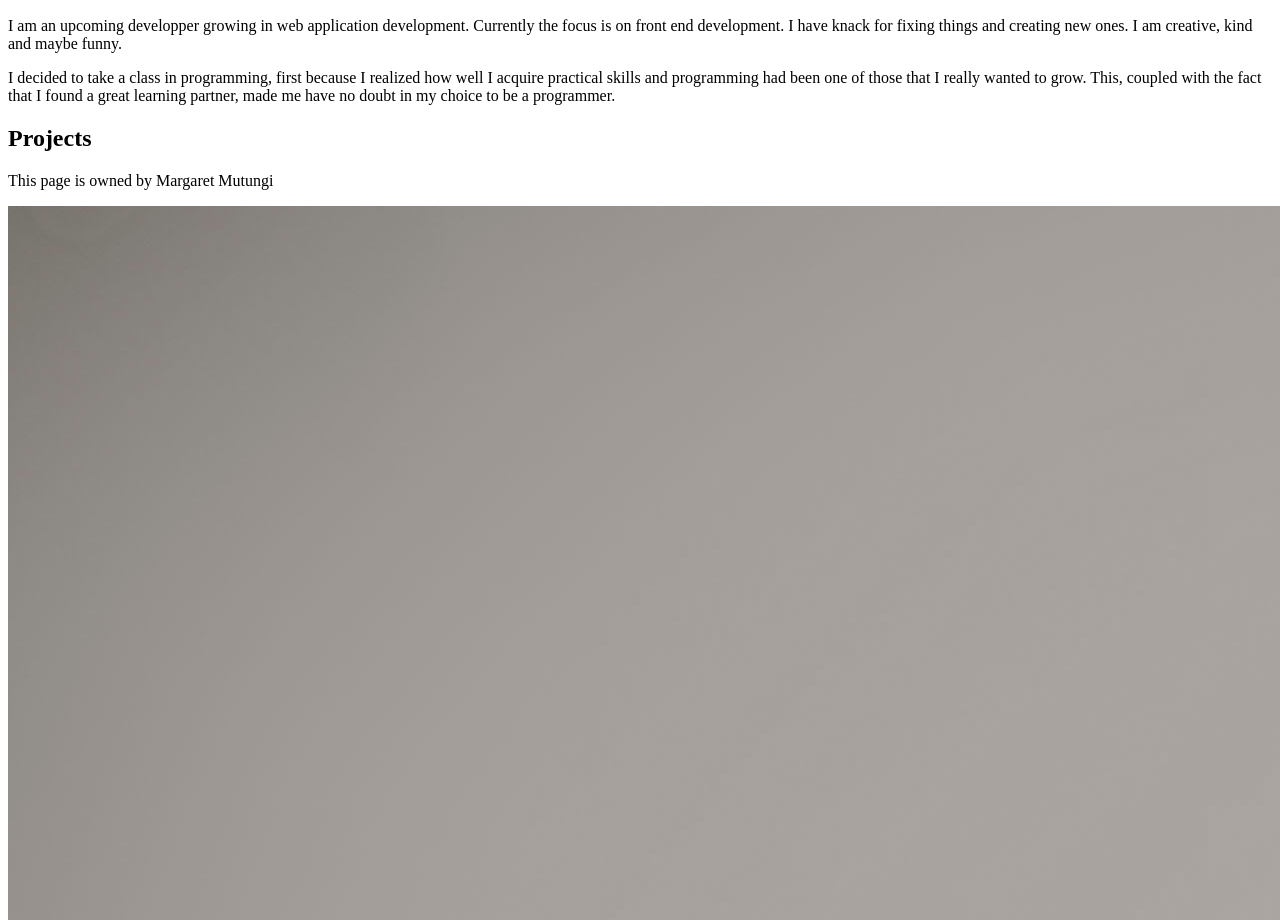
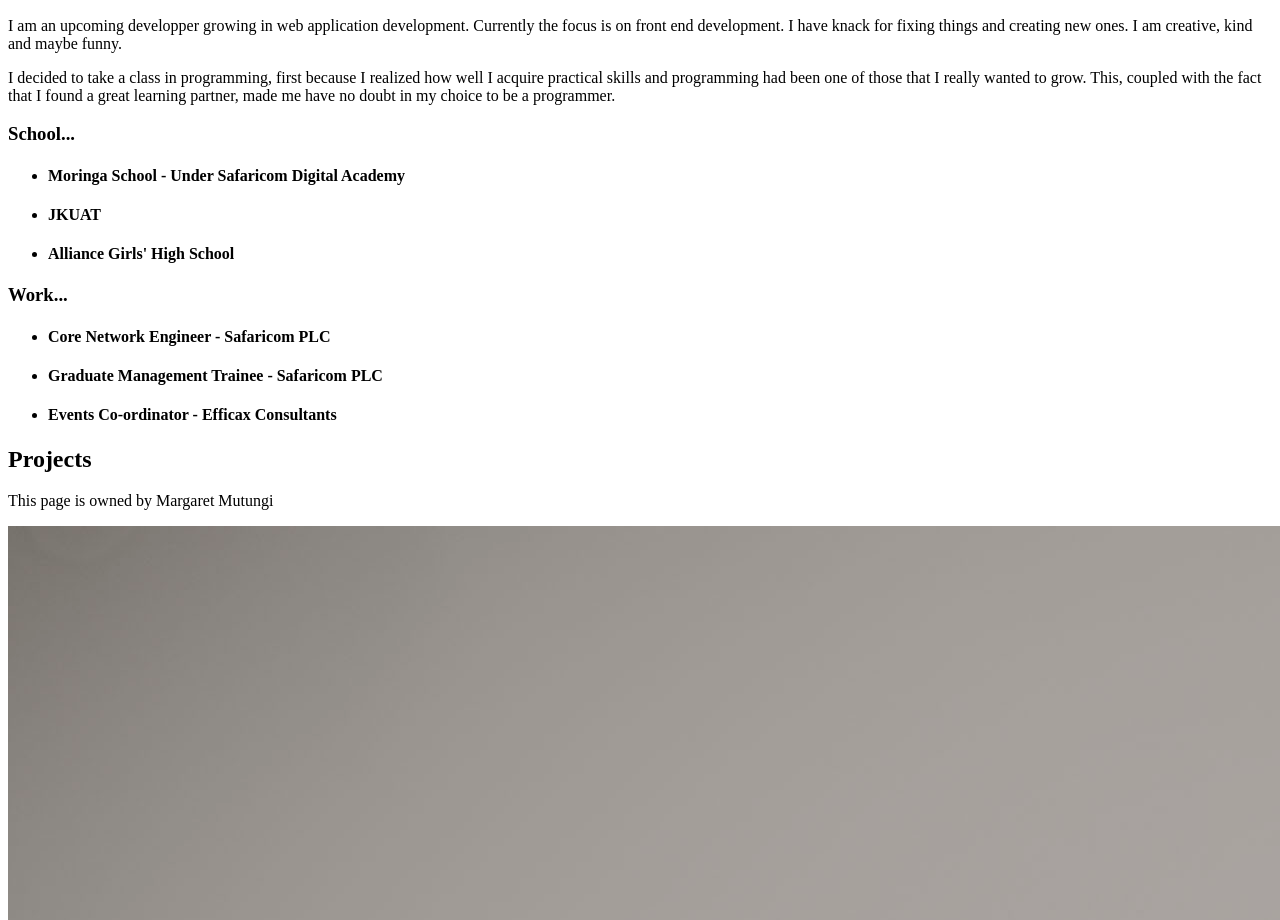
Before and after one commit to mopiata/portfolio, a plain HTML site: page index.html in a window 1280 px wide. Shown: the part 3916-4836 px from the top of the page. Drawn offline with Linux system fonts and the light colour scheme.

Commit message:
added list of schools attended and work experience

```diff
--- a/index.html
+++ b/index.html
@@ -18,7 +18,30 @@
         <h2>About Me</h2>
         <p>I am an upcoming developper growing in web application development. Currently the focus is on front end development. I have knack for fixing things and creating new ones. I am creative, kind and maybe funny.</p>
         <p>I decided to take a class in programming, first because I realized how well I acquire practical skills and programming had been one of those that I really wanted to grow. This, coupled with the fact that I found a great learning partner, made me have no doubt in my choice to be a programmer.</p>
-
+        <h3>School...</h3>
+        <ul>
+          <li>
+            <h4>Moringa School - Under Safaricom Digital Academy</h4>
+          </li>
+          <li>
+            <h4>JKUAT</h4>
+          </li>
+          <li>
+            <h4>Alliance Girls' High School</h4>
+          </li>
+        </ul>
+        <h3>Work...</h3>
+        <ul>
+          <li>
+            <h4>Core Network Engineer - Safaricom PLC</h4>
+          </li>
+          <li>
+            <h4>Graduate Management Trainee - Safaricom PLC</h4>
+          </li>
+          <li>
+            <h4>Events Co-ordinator - Efficax Consultants</h4>
+          </li>
+        </ul>
         <h2>Projects</h2>
       </div>
       <div class="footer">
```
